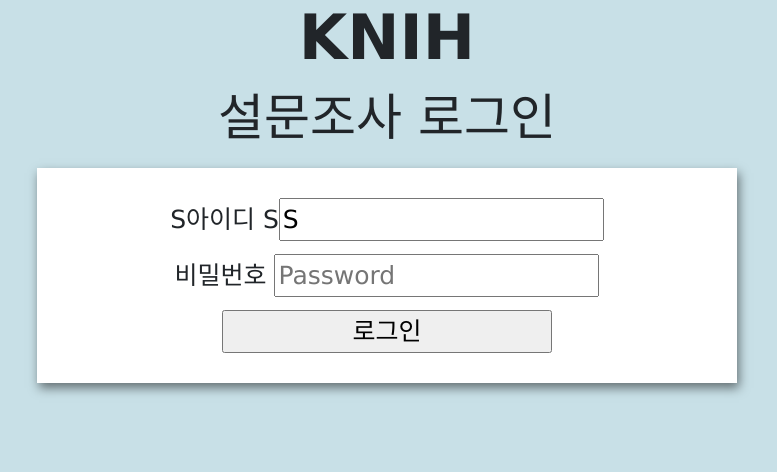
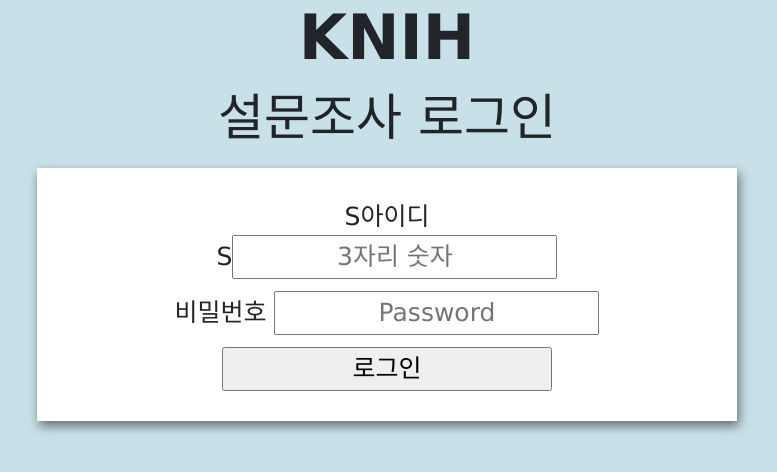
Before and after one commit to ubicomp-KNIH-proj/Beta_test1.0, a Flask app: page / in a window 1280 px wide. Shown: the top 472 px of the page, without its empty margins (253-1030 px from the left). Run offline with Flask 2, Linux system fonts and the light colour scheme; some libraries are stand-ins or nearby versions.

Commit message:
[채원] 아이디 숫자만 받기, 폼 style 수정

```diff
--- a/Betatest_v0.5/templates/login.html
+++ b/Betatest_v0.5/templates/login.html
@@ -27,15 +27,9 @@
 </head>
 <script type="text/javascript">
     function moveCursor(textbox) {
-        if (textbox.value.length == 4) {
+        if (textbox.value.length == 3) {
             document.getElementById("Pwd").focus();
         }
-        // if (textbox.value >= 0 || textbox.value <=9) {
-        //     return true;
-        // } else {
-        //     return false;
-        // }
-
     }
     $(document).ready(function () {
         $("#submit").click(function () {
@@ -50,15 +44,15 @@
     <h2>설문조사 로그인</h2>
     <form action="/user/login" method="POST">
         <div>
-            <label for="enter-login">
-                S아이디
-                S<input type="tel" id="Id" name="id" , value="S" maxlength="4" onkeyup="moveCursor(this)">
+            <label for="enter-login" style="text-align:center;">
+                S아이디<br>
+                S<input style="text-align: center;", placeholder="3자리 숫자" type="tel" id="Id" name="id" , maxlength="3" onkeyup="moveCursor(this)"  oninput="this.value = this.value.replace(/[^0-9.]/g, '').replace(/(\..*)\./g, '$1');">
             </label>
         </div>
         <div>
         <label for="enter-pwd">
             비밀번호
-            <input type="password" id="Pwd" name="pwd" , placeholder="Password">
+            <input style="text-align: center;" type="password" id="Pwd" name="pwd" , placeholder="Password">
         </label>
     </div>
     <div>
```
